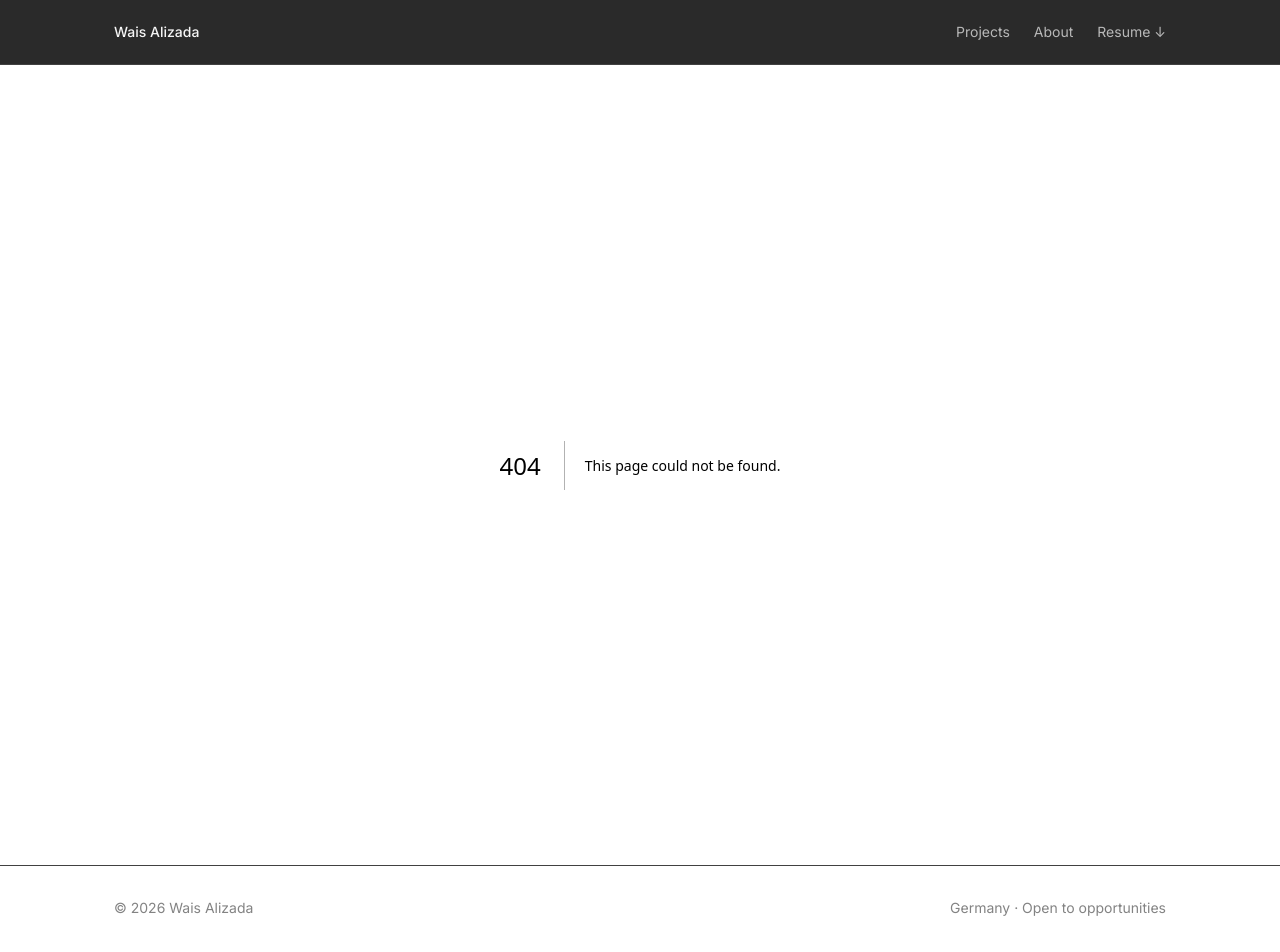
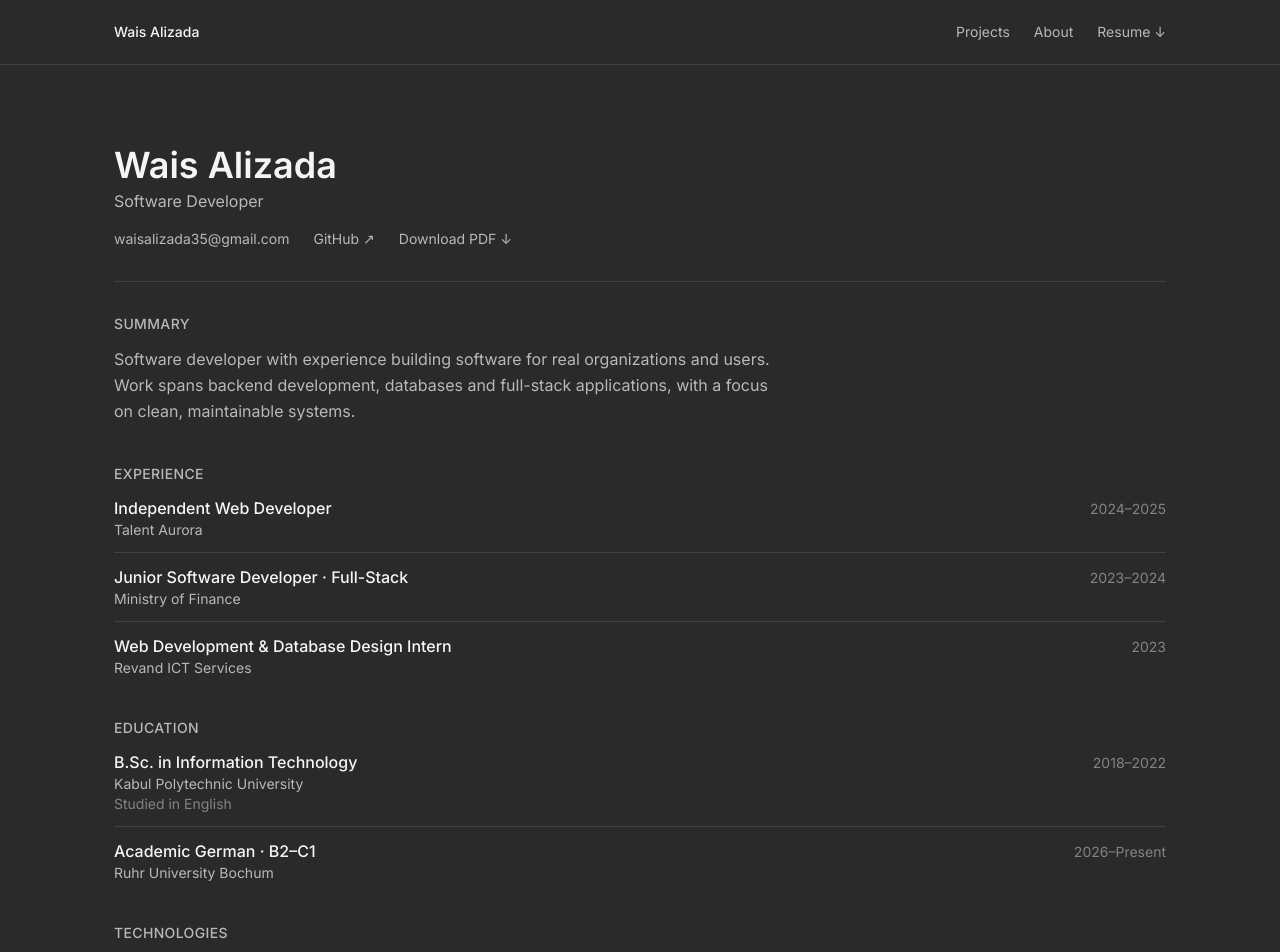
Before and after one commit to wais865/wais865-wais-portfolio, a Next.js app: page /resume in a window 1280 px wide. Before the commit this address had no page. Shown: the top 952 px of the page. Built offline with nearby package versions, Linux system fonts and the light colour scheme.

Commit message:
feat: add portfolio resume page

```diff
--- a/src/app/globals.css
+++ b/src/app/globals.css
@@ -44,3 +44,21 @@ body {
     scroll-behavior: auto;
   }
 }
+
+@media print {
+  :root {
+    --color-background: #ffffff;
+    --color-surface: #ffffff;
+    --color-surface-2: #ffffff;
+    --color-primary: #111111;
+    --color-secondary: #333333;
+    --color-muted: #555555;
+    --color-border: #cccccc;
+    --color-accent: #111111;
+  }
+
+  header,
+  footer {
+    display: none;
+  }
+}
--- /dev/null
+++ b/src/app/resume/page.tsx
@@ -0,0 +1,133 @@
+import fs from "node:fs";
+import path from "node:path";
+import Container from "@/components/layout/Container";
+import TextLink from "@/components/ui/TextLink";
+import Divider from "@/components/ui/Divider";
+import { experience } from "@/data/experience";
+import { education } from "@/data/education";
+import { technologies } from "@/data/technologies";
+import { siteLinks } from "@/data/links";
+
+const resumeFileExists = fs.existsSync(
+  path.join(process.cwd(), "public", siteLinks.resumeHref.replace(/^\//, "")),
+);
+
+export default function ResumePage() {
+  return (
+    <main>
+      <Container>
+        <div className="py-12 md:py-20">
+          <header className="border-b border-border pb-8">
+            <h1 className="text-3xl font-semibold text-primary md:text-4xl">
+              Wais Alizada
+            </h1>
+            <p className="mt-1 text-base text-secondary">
+              Software Developer
+            </p>
+
+            <div className="mt-4 flex flex-wrap items-center gap-x-6 gap-y-2 text-sm">
+              <TextLink href={`mailto:${siteLinks.email}`} external>
+                {siteLinks.email}
+              </TextLink>
+              <TextLink href={siteLinks.github} external>
+                GitHub ↗
+              </TextLink>
+              {resumeFileExists ? (
+                <TextLink href={siteLinks.resumeHref} external>
+                  Download PDF ↓
+                </TextLink>
+              ) : null}
+            </div>
+          </header>
+
+          <section aria-labelledby="summary-heading" className="mt-8">
+            <h2
+              id="summary-heading"
+              className="text-sm font-medium tracking-wide text-secondary uppercase"
+            >
+              Summary
+            </h2>
+            <p className="mt-3 max-w-2xl text-base leading-relaxed text-secondary">
+              Software developer with experience building software for real
+              organizations and users. Work spans backend development,
+              databases and full-stack applications, with a focus on clean,
+              maintainable systems.
+            </p>
+          </section>
+
+          <section aria-labelledby="experience-heading" className="mt-10">
+            <h2
+              id="experience-heading"
+              className="text-sm font-medium tracking-wide text-secondary uppercase"
+            >
+              Experience
+            </h2>
+            <ul className="mt-3 flex flex-col">
+              {experience.map((entry, index) => (
+                <li key={entry.organization}>
+                  {index > 0 ? <Divider className="my-3" /> : null}
+                  <div className="flex flex-col justify-between gap-1 sm:flex-row sm:items-baseline">
+                    <p className="font-medium text-primary">{entry.role}</p>
+                    <p className="text-sm text-muted">{entry.period}</p>
+                  </div>
+                  <p className="text-sm text-secondary">
+                    {entry.organization}
+                  </p>
+                </li>
+              ))}
+            </ul>
+          </section>
+
+          <section aria-labelledby="education-heading" className="mt-10">
+            <h2
+              id="education-heading"
+              className="text-sm font-medium tracking-wide text-secondary uppercase"
+            >
+              Education
+            </h2>
+            <ul className="mt-3 flex flex-col">
+              {education.map((entry, index) => (
+                <li key={entry.institution}>
+                  {index > 0 ? <Divider className="my-3" /> : null}
+                  <div className="flex flex-col justify-between gap-1 sm:flex-row sm:items-baseline">
+                    <p className="font-medium text-primary">
+                      {entry.program}
+                    </p>
+                    <p className="text-sm text-muted">{entry.period}</p>
+                  </div>
+                  <p className="text-sm text-secondary">
+                    {entry.institution}
+                  </p>
+                  {entry.note ? (
+                    <p className="text-sm text-muted">{entry.note}</p>
+                  ) : null}
+                </li>
+              ))}
+            </ul>
+          </section>
+
+          <section aria-labelledby="technologies-heading" className="mt-10">
+            <h2
+              id="technologies-heading"
+              className="text-sm font-medium tracking-wide text-secondary uppercase"
+            >
+              Technologies
+            </h2>
+            <dl className="mt-3 grid grid-cols-1 gap-4 sm:grid-cols-2">
+              {technologies.map((group) => (
+                <div key={group.category}>
+                  <dt className="text-sm font-medium text-primary">
+                    {group.category}
+                  </dt>
+                  <dd className="mt-1 text-sm text-secondary">
+                    {group.items.join(", ")}
+                  </dd>
+                </div>
+              ))}
+            </dl>
+          </section>
+        </div>
+      </Container>
+    </main>
+  );
+}
```
